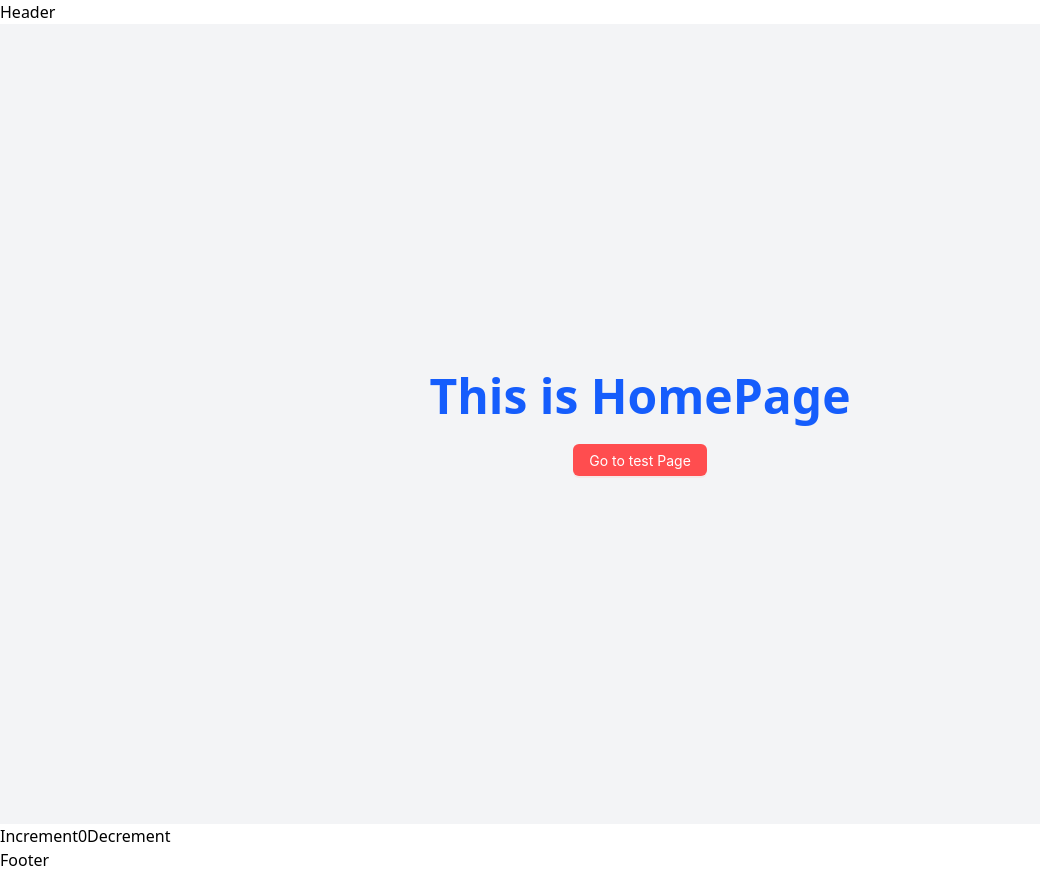
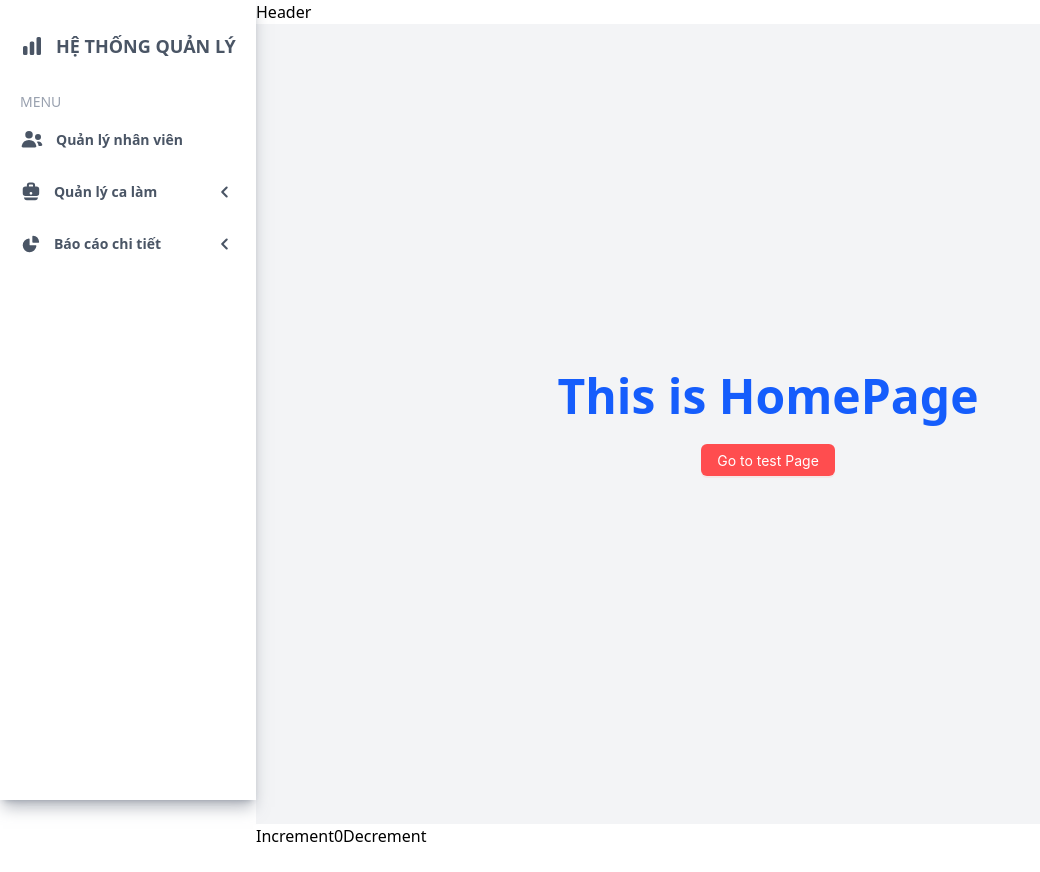
Before and after one commit to anhtunz/DA_PMNMNC_FE, a React (Vite) app: page / in a window 1280 px wide. Shown: the whole page, without its empty margins (0-1040 px from the left). After the commit the page ends 848 px from the top, so only its background shows below. Built offline with nearby package versions, Linux system fonts and the light colour scheme; sample sign-in values are in the browser's storage.

Commit message:
Refactor layout structure

```diff
--- a/src/layouts/MainLayout.tsx
+++ b/src/layouts/MainLayout.tsx
@@ -1,12 +1,16 @@
 import { Outlet } from 'react-router-dom'
 import Header from './partials/Header'
-import Footer from './partials/Footer'
+import Sidebar from './partials/Sidebar'
 const MainLayout = () => {
   return (
-    <div className='container'>
-      <Header />
-      <Outlet />
-      <Footer />
+    <div className='flex flex-row'>
+      <Sidebar asideClass='w-1/5' />
+      <div className='w-4/5'>
+        <Header />
+        <div className='container'>
+          <Outlet />
+        </div>
+      </div>
     </div>
   )
 }
```
